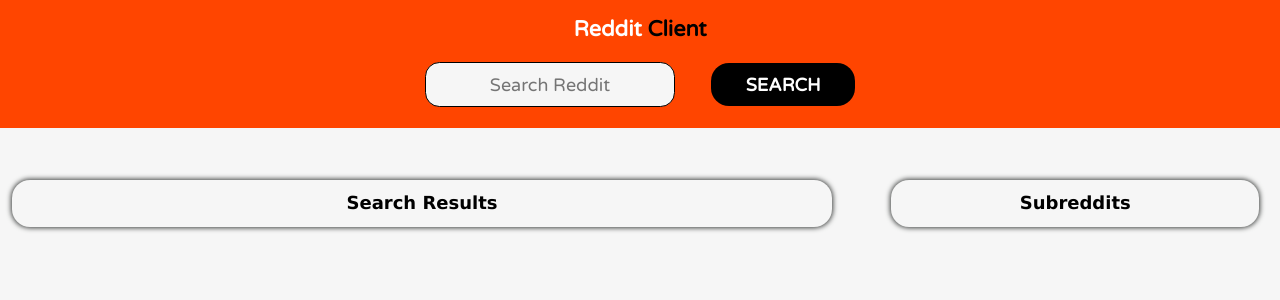
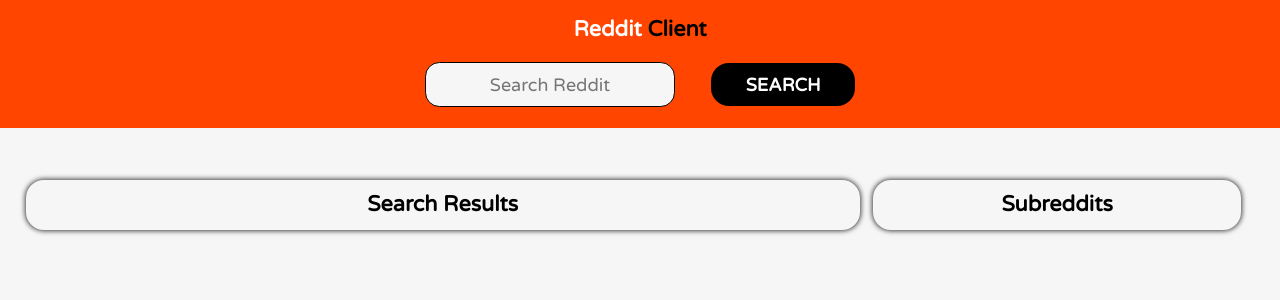
Before and after one commit to katie-ws/reddit-client, a React (Create React App) app: page / in a window 1280 px wide. Shown: the top 300 px of the page. Built offline with nearby package versions, Linux system fonts and the light colour scheme.

Commit message:
Updated styling

```diff
--- a/src/App.css
+++ b/src/App.css
@@ -43,9 +43,9 @@
 
 .App-results {
   display: grid;
-  grid-template-columns: 70% 30%;
+  grid-template-columns: 69% 29%;
   align-items: center;
-  padding: 10rem 0.66rem 0;
+  padding: 10rem 2% 0;
 }
 
 @media only screen and (max-width: 800px) {
--- a/src/Components/SearchResults/SearchResults.css
+++ b/src/Components/SearchResults/SearchResults.css
@@ -1,6 +1,6 @@
 .SearchResults {
     overflow-y: scroll;
-    width: 90%;
+    width: 95%;
     padding: 0.8rem;
     box-shadow: 0px 0px 5px 1px #3e403f;
     border-radius: 1rem;
@@ -13,10 +13,13 @@
 
 .SearchResults h2 {
     font-weight: 700;
+    font-size: 1.2rem;
+    font-family: 'Varela Round', sans-serif;
 }
 
 @media only screen and (max-width: 800px) {
     .SearchResults {
       margin: 2rem;
+      width: 90%;
     }
   }
--- a/src/Components/Subreddits/Subreddits.css
+++ b/src/Components/Subreddits/Subreddits.css
@@ -1,6 +1,6 @@
 .Subreddits {
     overflow-y: scroll;
-    width: 90%;
+    width: 95%;
     padding: 0.8rem;
     box-shadow: 0px 0px 5px 1px #3e403f;
     border-radius: 1rem;
@@ -13,4 +13,12 @@
 
 .Subreddits h2 {
     font-weight: 700;
+    font-size: 1.2rem;
+    font-family: 'Varela Round', sans-serif;
 }
+
+@media only screen and (max-width: 800px) {
+    .Subreddits {
+      width: 90%;
+    }
+  }
--- a/src/Components/Subreddits/Subreddits.js
+++ b/src/Components/Subreddits/Subreddits.js
@@ -2,6 +2,7 @@
 import './Subreddits.css';
 
 export const Subreddits = () => {
+
     return (
         <div className="Subreddits">
             <h2>Subreddits</h2>
```
